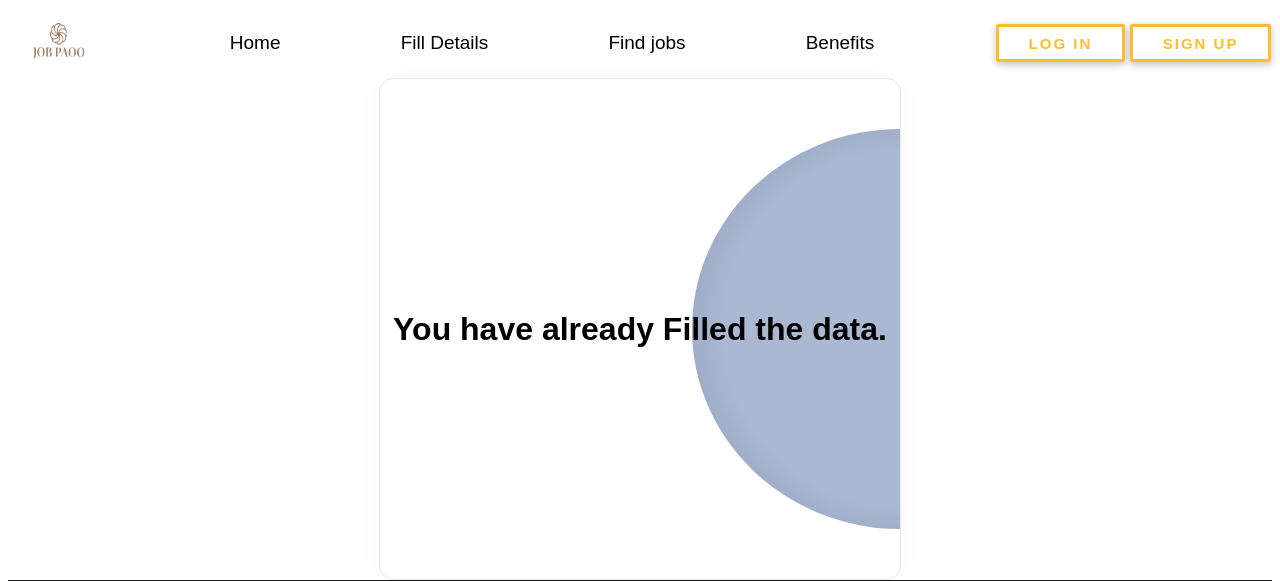
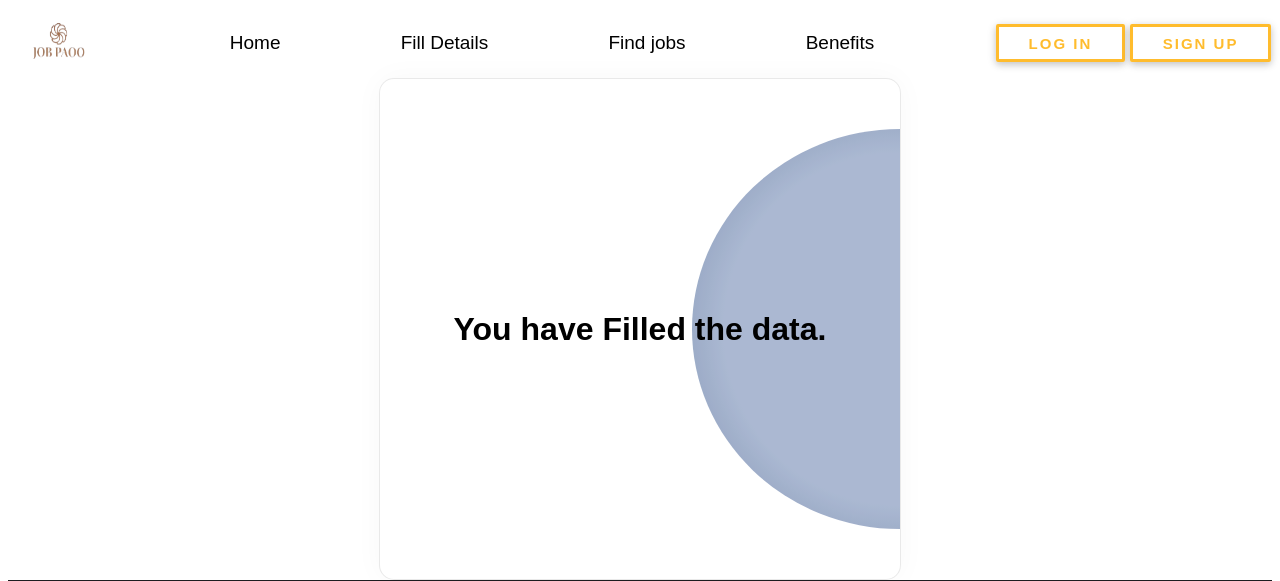
Before and after one commit to harshchauhan01/jobpaoo, a Django app: template home/templates/adddetails.html in a window 1280 px wide. Shown: the top 581 px of the page. Run offline with Django 5.2, Linux system fonts and the light colour scheme; the template is opened without the code that fills it, so the values that code supplies are empty.

Commit message:
added some more features

```diff
--- a/home/templates/adddetails.html
+++ b/home/templates/adddetails.html
@@ -98,7 +98,7 @@
 {%else%}
 <div class="adddetails">
     <div class="container">
-        <h1>You have already Filled the data.</h1>
+        <h1>You have Filled the data.</h1>
     </div>
 </div>
 {% endif %}
```
Also changed, not shown: db.sqlite3.
